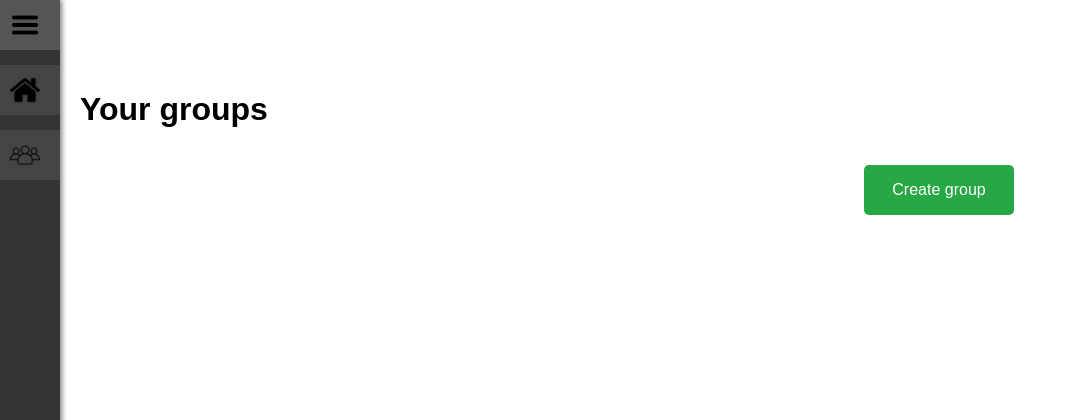
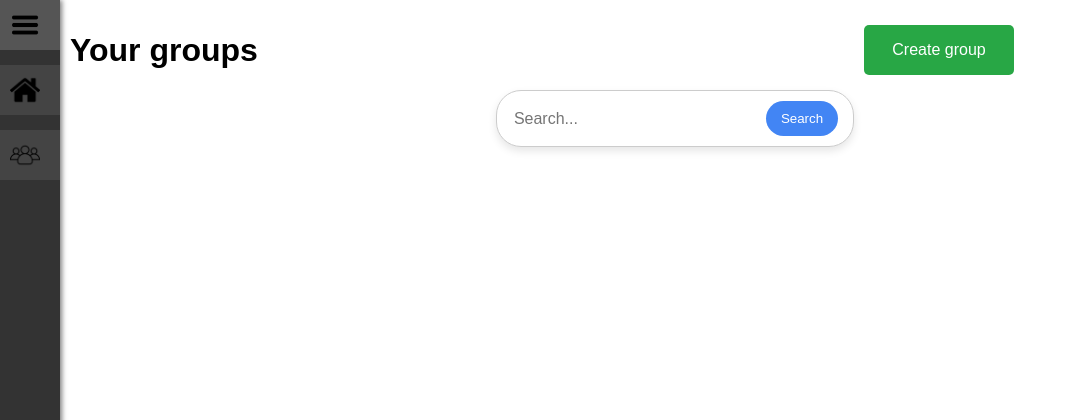
Before and after one commit to AndriiMelnichuk/frontend, a Flask app: page /groups/ in a window 1280 px wide. Shown: the top 420 px of the page, without its empty margins (0-1077 px from the left). Run offline with Flask 3, Linux system fonts and the light colour scheme; data that the repository does not hold is empty.

Commit message:
feat: add search group

```diff
--- a/app/static/css/main-style.css
+++ b/app/static/css/main-style.css
@@ -7,7 +7,7 @@ body {
 
 /* Основной контент */
 .content {
-    margin-top: 60px; /* Отступ сверху, чтобы текст не заезжал под заголовок */
+    margin-top: 100px; /* Отступ сверху, чтобы текст не заезжал под заголовок */
     margin-left: 70px; /* Отступ слева, чтобы текст не заезжал под сайдбар */
     padding: 10px;
     transition: margin-left 0.3s; /* Плавное изменение отступа */
--- a/app/templates/create-group-modal.html
+++ b/app/templates/create-group-modal.html
@@ -10,7 +10,7 @@
 </head>
 <style>
 /* Скрытое по умолчанию модальное окно */
-input[type="text"] {
+.modal-content input[type="text"] {
     width: 60%;
     padding: 10px;
     border: 1px solid #ccc;
--- a/app/templates/group.html
+++ b/app/templates/group.html
@@ -123,7 +123,7 @@
     <!-- Основной контент -->
     <div class="content" id="content">
         <!-- Поиск задания -->
-				<form action="/task/search/{{group_id}}" method="get">
+		<form action="/task/search/{{group_id}}" method="get">
             <div class="search-container">
                 <div class="search-box">
                     <input type="text" name="query" placeholder="Search..."> <!-- Добавлен атрибут name -->
--- a/app/templates/groups.html
+++ b/app/templates/groups.html
@@ -6,19 +6,32 @@
     <meta name="viewport" content="width=device-width, initial-scale=1.0">
     <title>ToDoFam</title>
     <link rel="stylesheet" href="{{ url_for('static', filename='css/main-style.css') }}">
+    <link rel="stylesheet" href="{{ url_for('static', filename='css/head-container.css') }}">
+    <link rel="stylesheet" href="{{ url_for('static', filename='css/search.css') }}">
 </head>
 
 <body>
-    <!-- Основной контент -->
+    <!-- Head container -->
+    <div class="head-container" >
+        <h1 class="group-name">Your groups</h1>
+        <div class="button-container">
+        <a type="button" class="create-group" id="openModal">Create group</a>
+        </div>
 
+    </div>
+
+    <!-- Main container -->
     <div class="content" id="content">
-        <h1>Your groups</h1>
+        <!-- search group -->
+        <form action="/group/search/" method="get">
+            <div class="search-container" style="bottom: 20px;">
+                <div class="search-box">
+                    <input type="text" name="group_name" placeholder="Search...">
+                    <button type="submit">Search</button>
+                </div>
+            </div>
+        </form>
         <div class="group-container"  id="group-container">
-            <a type="button" class="create-group" id="openModal">Create group</a>
-            <!-- {% for group in groups %}
-
-                <a type="button" class="group-element" href="">{{group.name}}</a>
-            {% endfor %} -->
         </div>
     </div>
 
--- a/app/utils.py
+++ b/app/utils.py
@@ -7,6 +7,7 @@ def updateSession(username, token):
         session['username'] = username
 
 url = 'http://localhost:5001/'
+urlSearch = 'http://localhost:5010/'
 class InternetTalker:
     """
         Class for work with other services
@@ -37,6 +38,23 @@ class InternetTalker:
         res = []
         for i in range(len(resp_data['group_id'])):
             res.append(Group(resp_data['group_id'][i], resp_data['group_name'][i]))
+        # res = [
+        #     Group(1, 'group'),
+        #     Group(2, 'asdf'),
+        #     Group(1, 'group'),
+        #     Group(2, 'asdf'),
+        #     Group(1, 'group'),
+        #     Group(2, 'asdf'),
+        #     Group(1, 'group'),
+        #     Group(2, 'asdf'),
+        #     Group(1, 'group'),
+        #     Group(2, 'asdf'),
+        #     Group(1, 'group'),
+        #     Group(2, 'asdf'),
+        #     Group(1, 'group'),
+        #     Group(2, 'asdf'),
+        #     Group(3, 'hello')
+        # ]
         return res
 
 
@@ -110,7 +128,7 @@ class InternetTalker:
             Task(task_id[i], task_name[i], description[i], members[i], '...', todo_task[i], deadline[i])
         for i in range(len(task_id))]
 
-        # return [
+        # tasks =  [
         #     Task(1, 'title 999', 'des 1', ['user 1', 'user 2'], 'cr 1', 'st 1', '2024-12-02'),
         #     Task(2, 'title 1', 'des 1', ['user 1'], 'cr 1', 'st 1', '2024-02-02'),
         #     Task(3, 'title 2', 'des 2', ['user 1'], 'cr 2', 'st 1', '2024-02-02'),
@@ -120,7 +138,7 @@ class InternetTalker:
         #     Task(7, 'title 2', 'des 2', ['user 1'], 'cr 2', 'st 1', '2024-02-02'),
         #     Task(8, 'title 14', 'des 41', ['user 12'], 'cr 11', 'st 91', '2024-02-02')
         # ]
-
+        return tasks
 
     @staticmethod
     def completeTask(task_id, group_id):
@@ -193,6 +211,7 @@ class InternetTalker:
         )
         resp_data = resp.json()
         # TODO Could be problems
+        # resp_data = True
         return resp_data
 
     @staticmethod
@@ -256,6 +275,29 @@ class InternetTalker:
             json=data
         )
 
+    @staticmethod
+    def getGroupsBySearch(text):
+        head = {'Content-Type': 'application/json'}
+        data = {
+            'text': text,
+            'jwt': session['jwt']
+        }
+        resp = req.post(
+            url=url + '/group',
+            headers=head,
+            json=data
+        )
+        l = len(resp['id'])
+        id = resp['id']
+        name = resp['name']
+        res = [
+            Group(
+                id[i],
+                name[i]
+            )
+        for i in range(len(l))]
+        return res
+
 
 class Validator:
     """Класс для валидации данных"""
```
Also changed, not shown: app/routes/group.py (+6 -1 lines).
